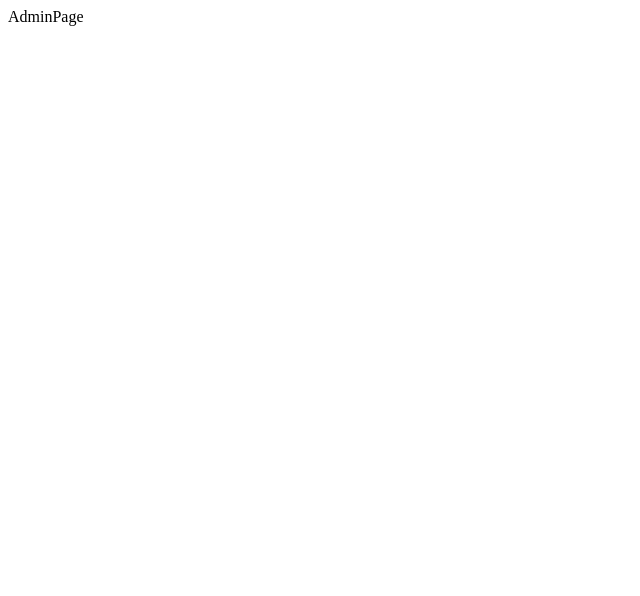
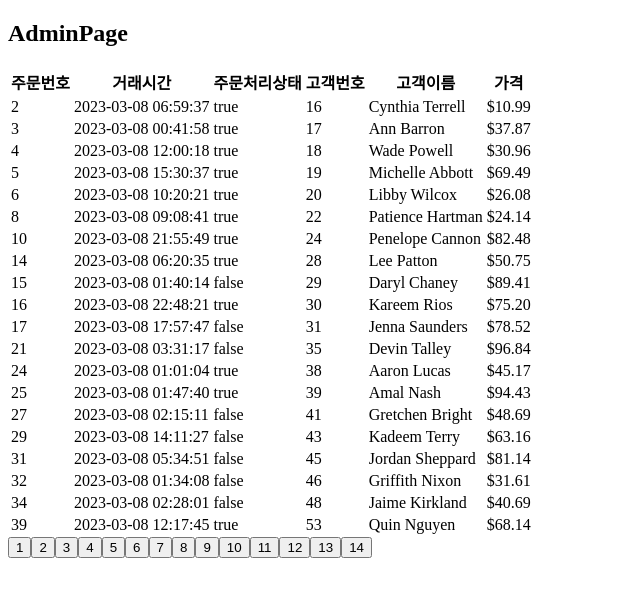
Before and after one commit to yses9296/pre-onboarding-9th-4-2, a React (Vite) app: page /admin in a window 1280 px wide. Shown: the top 596 px of the page, without its empty margins (0-640 px from the left). Built offline with nearby package versions, Linux system fonts and the light colour scheme.

Commit message:
feat: 페이지네이션 구현

```diff
--- /dev/null
+++ b/src/components/OrderTableBody.tsx
@@ -0,0 +1,25 @@
+import { OrderInterface } from "../types/order.type";
+
+const OrderTableBody = ({
+  currentOrderList,
+}: {
+  currentOrderList: OrderInterface[];
+}) => {
+  return (
+    <tbody>
+      {currentOrderList.length !== 0 &&
+        currentOrderList.map((item: OrderInterface) => (
+          <tr key={item.id}>
+            <td>{item.id}</td>
+            <td>{item.transaction_time}</td>
+            <td>{item.status.toString()}</td>
+            <td>{item.customer_id}</td>
+            <td>{item.customer_name}</td>
+            <td>{item.currency}</td>
+          </tr>
+        ))}
+    </tbody>
+  );
+};
+
+export default OrderTableBody;
--- /dev/null
+++ b/src/components/Pagination.tsx
@@ -0,0 +1,38 @@
+import React from "react";
+
+type Props = {
+  orderListLength: number;
+  ordersPerPage: number;
+  currentPage: number;
+  setCurrentPage: React.Dispatch<React.SetStateAction<number>>;
+};
+
+const Pagination = ({
+  orderListLength,
+  ordersPerPage,
+  currentPage,
+  setCurrentPage,
+}: Props) => {
+  const pageCount = Math.ceil(orderListLength / ordersPerPage);
+
+  const pageList = Array(pageCount)
+    .fill(1)
+    .map((v, i) => v + i);
+
+  return (
+    <>
+      {pageList.map((number: number) => (
+        <button
+          key={number}
+          onClick={() => {
+            setCurrentPage(number);
+          }}
+        >
+          {number}
+        </button>
+      ))}
+    </>
+  );
+};
+
+export default Pagination;
--- a/src/pages/AdminPage.tsx
+++ b/src/pages/AdminPage.tsx
@@ -1,5 +1,62 @@
+import { useEffect, useState } from "react";
+import OrderTableBody from "../components/OrderTableBody";
+import Pagination from "../components/Pagination";
+import useFetchData from "../hooks/useFetchData";
+import { OrderInterface } from "../types/order.type";
+
+const CURRENT_DATE = "2023-03-08";
+
 const AdminPage = () => {
-  return <div>AdminPage</div>;
+  const { isLoading, orders, error } = useFetchData();
+  const [totalOrderList, setTotalOrderList] = useState<OrderInterface[]>([]);
+
+  const [currentPage, setCurrentPage] = useState<number>(1);
+  const ordersPerPage = 20;
+  const offset = (currentPage - 1) * ordersPerPage;
+
+  useEffect(() => {
+    if (orders !== undefined) {
+      const current_order_list = orders.filter((item: OrderInterface) =>
+        item.transaction_time.includes(CURRENT_DATE)
+      );
+      setTotalOrderList([...current_order_list]);
+    }
+  }, [orders]);
+
+  const getCurrentPageOrders = (orderList: OrderInterface[]) => {
+    return orderList.slice(offset, offset + ordersPerPage);
+  };
+
+  if (isLoading) return "Loading...";
+  if (error) return "An error has occurred: " + error.message;
+
+  return (
+    <div>
+      <h2>AdminPage</h2>
+
+      <table>
+        <thead>
+          <tr>
+            <th>주문번호</th>
+            <th>거래시간</th>
+            <th>주문처리상태</th>
+            <th>고객번호</th>
+            <th>고객이름</th>
+            <th>가격</th>
+          </tr>
+        </thead>
+        <OrderTableBody
+          currentOrderList={getCurrentPageOrders(totalOrderList)}
+        />
+      </table>
+      <Pagination
+        orderListLength={totalOrderList.length}
+        ordersPerPage={ordersPerPage}
+        currentPage={currentPage}
+        setCurrentPage={setCurrentPage}
+      />
+    </div>
+  );
 };
 
 export default AdminPage;
```
